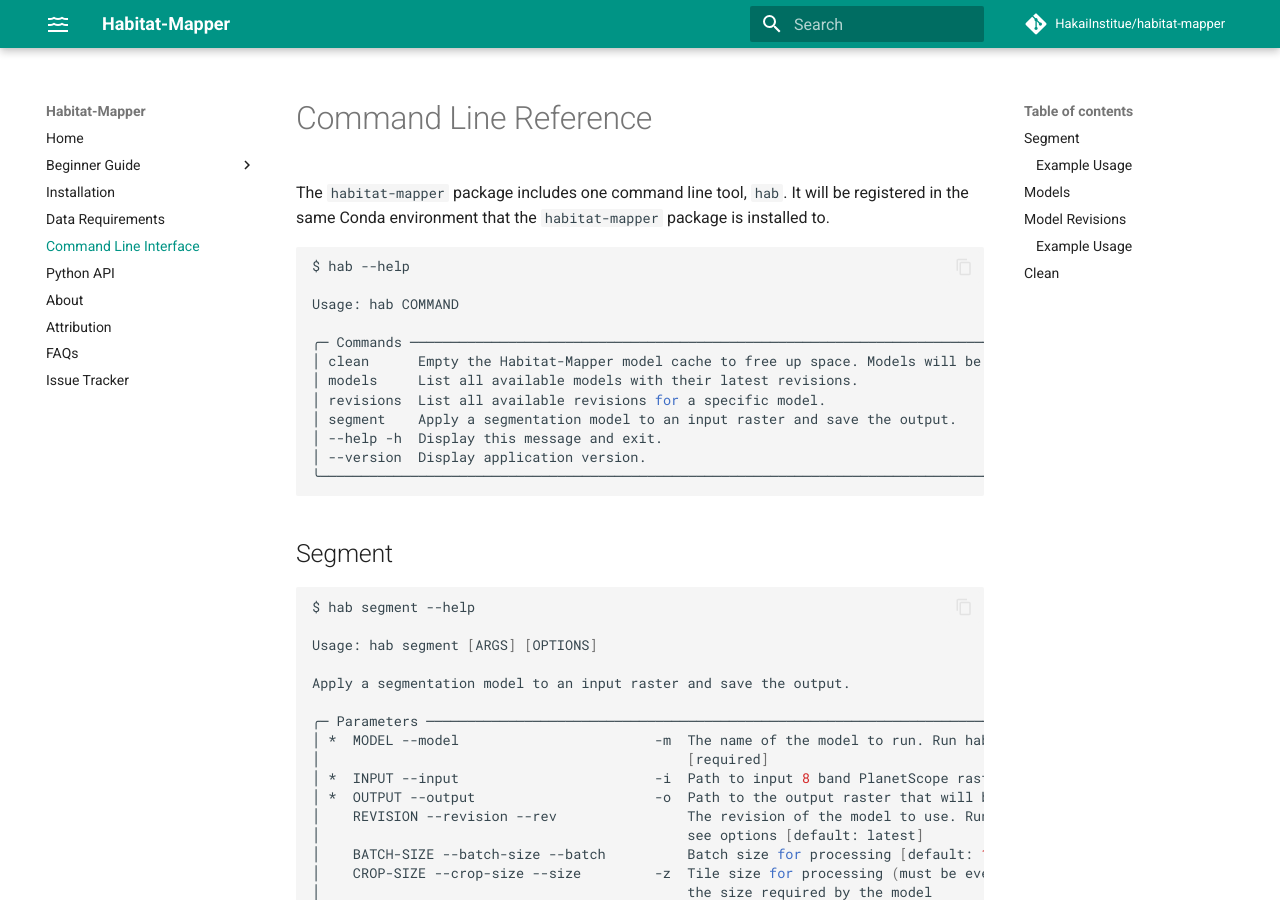
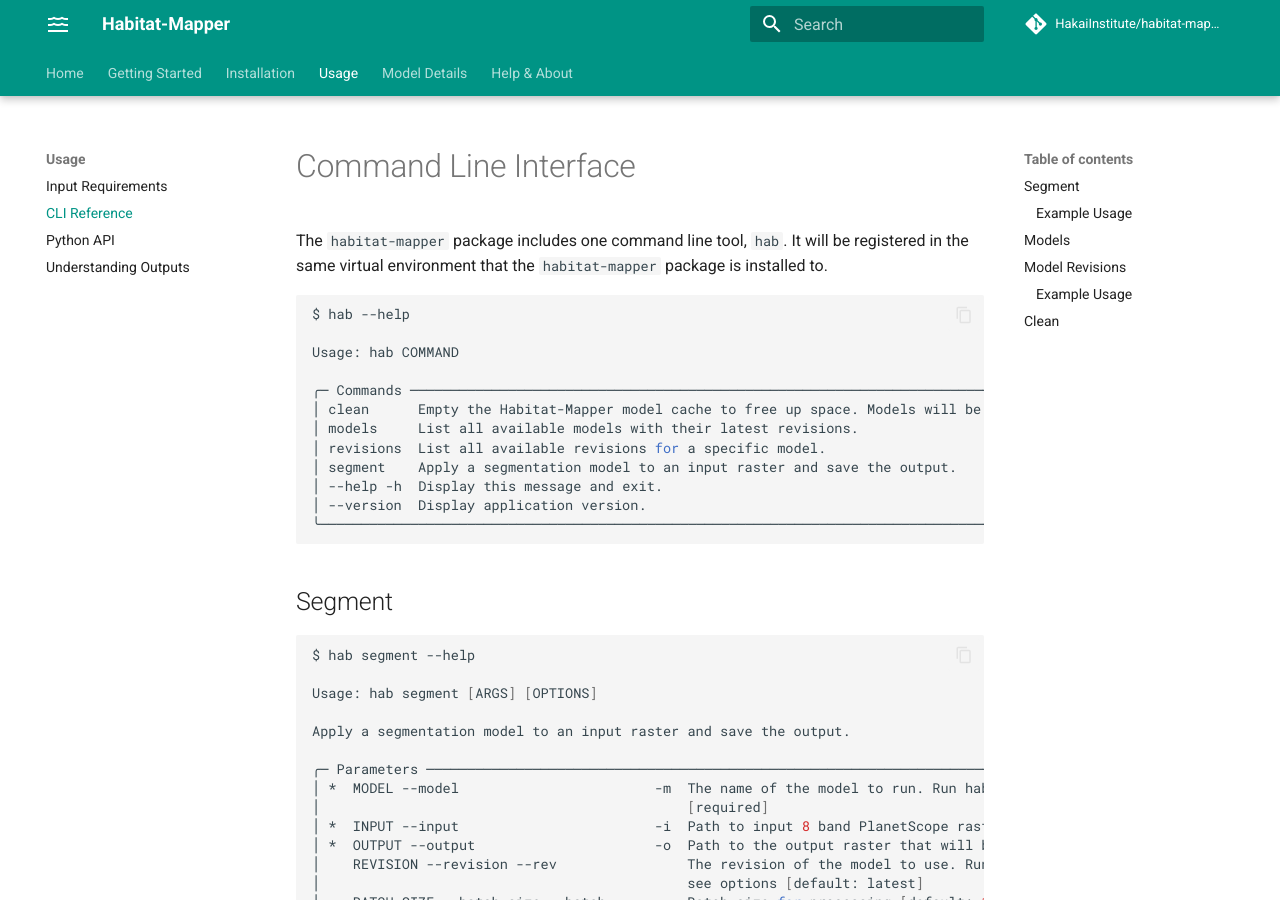
Before and after one commit to HakaiInstitute/kelp-o-matic, an MkDocs documentation site: the page built from docs/cli.md, in a window 1280 px wide and 900 px high. Built offline with MkDocs 1.6.1 and Material for MkDocs 9.7.7, drawn with Linux system fonts in a browser that asks for light colours; comment, search, counter and statistics services are not loaded.

Commit message:
Restructure docs site

````diff
--- a/docs/cli.md
+++ b/docs/cli.md
@@ -1,7 +1,7 @@
-# Command Line Reference
+# Command Line Interface
 
 The `habitat-mapper` package includes one command line tool, `hab`. It will be registered
-in the same Conda environment that the `habitat-mapper` package is installed to.
+in the same virtual environment that the `habitat-mapper` package is installed to.
 
 ```bash
 $ hab --help
@@ -17,7 +17,6 @@
 │ --version  Display application version.                                                                           │
 ╰───────────────────────────────────────────────────────────────────────────────────────────────────────────────────╯
 ```
-
 
 ## Segment
 
--- a/mkdocs.yml
+++ b/mkdocs.yml
@@ -1,25 +1,32 @@
 site_name: Habitat-Mapper
 site_url: https://habitat-mapper.readthedocs.io
 repo_url: https://github.com/HakaiInstitute/habitat-mapper
-repo_name: HakaiInstitue/habitat-mapper
+repo_name: HakaiInstitute/habitat-mapper
 edit_uri: /edit/main/docs
 
 nav:
   - Home: index.md
-  - Beginner Guide:
-      - beginner_guide/index.md
-      - Crash Course on the Terminal: beginner_guide/terminal_crash_course.md
-      - Environment Setup and Installation: beginner_guide/install_env_setup.md
-      - Processing Images: beginner_guide/execution.md
-      - Post-Processing: beginner_guide/post_processing.md
+  - Getting Started:
+      - Overview: beginner_guide/index.md
+      - Prerequisites:
+        - Terminal Crash Course: beginner_guide/terminal_crash_course.md
+      - Installation: beginner_guide/install_env_setup.md
+      - Your First Run:
+        - Processing Images: beginner_guide/execution.md
+        - Post-Processing: beginner_guide/post_processing.md
   - Installation: installation.md
-  - Data Requirements: expectations.md
-  - Command Line Interface: cli.md
-  - Python API: python_lib.md
-  - About: about.md
-  - Attribution: attribution.md
-  - FAQs: faqs.md
-  - Issue Tracker: 'https://github.com/HakaiInstitute/habitat-mapper/issues'
+  - Usage:
+    - Input Requirements: expectations.md
+    - CLI Reference: cli.md
+    - Python API: python_lib.md
+    - Understanding Outputs: model_outputs.md
+  - Model Details:
+    - Architecture & Training: training_details.md
+    - Performance Metrics: model_performance.md
+  - Help & About:
+    - FAQs: faqs.md
+    - Attribution: attribution.md
+    - Issue Tracker: 'https://github.com/HakaiInstitute/habitat-mapper/issues'
 
 theme:
   name: material
@@ -30,6 +37,10 @@
   features:
     - navigation.indexes
     - navigation.instant
+    - navigation.tabs
+    - navigation.tabs.sticky
+    - navigation.sections
+    - navigation.top
     - navigation.instant.prefetch
     - content.tabs.link
     - content.code.copy
@@ -65,6 +76,8 @@
   - pymdownx.keys
   - pymdownx.tilde
   - tables
+  - toc:
+      toc_depth: 3
   - pymdownx.arithmatex:
       generic: true
   - pymdownx.emoji:
@@ -85,7 +98,6 @@
 
 extra_javascript:
   - javascripts/mathjax.js
-  - https://polyfill.io/v3/polyfill.min.js?features=es6
   - https://cdn.jsdelivr.net/npm/mathjax@3/es5/tex-mml-chtml.js
 
 plugins:
````
Also changed, not shown: docs/about.md (deleted, +0 -264 lines), docs/faqs.md (+1 -1 lines), docs/index.md (+35 -17 lines), docs/model_outputs.md (added, +33 -0 lines), docs/model_performance.md (added, +121 -0 lines), docs/python_lib.md (+1 -1 lines), docs/training_details.md (added, +151 -0 lines).
